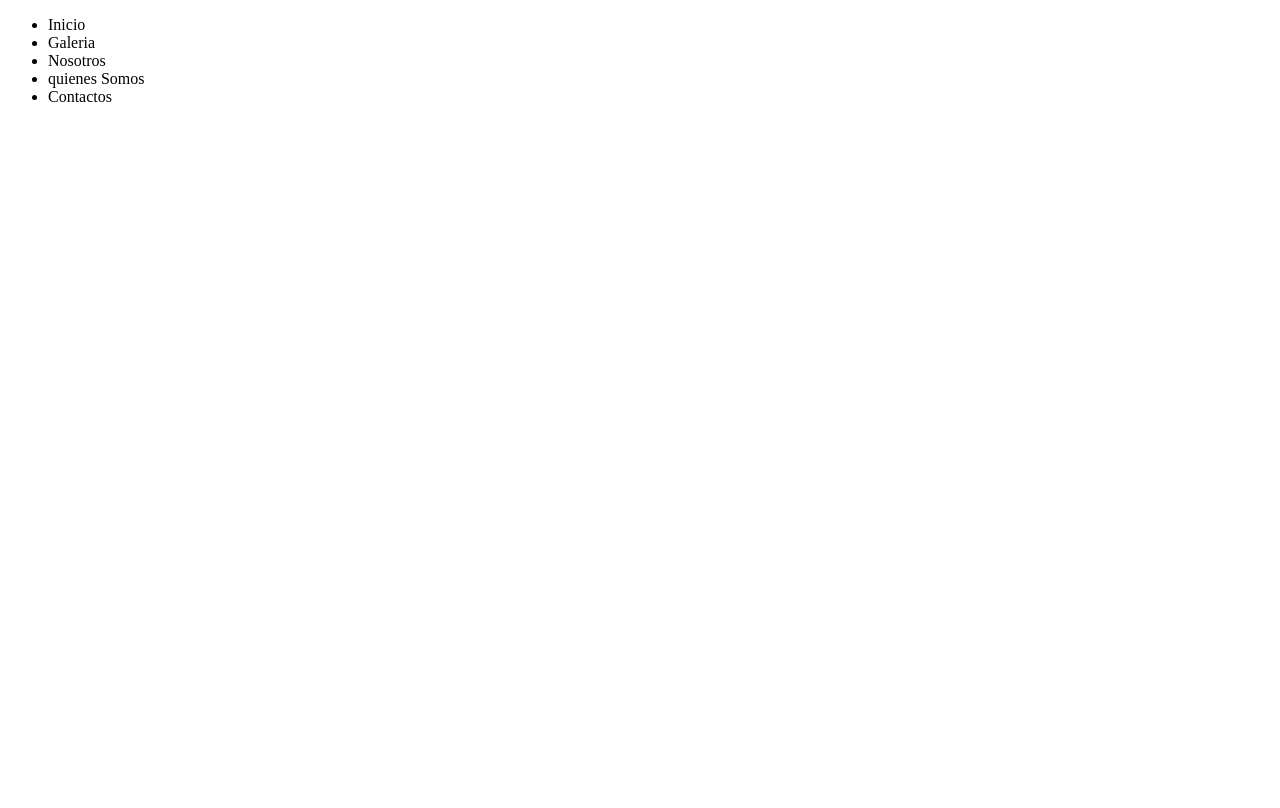
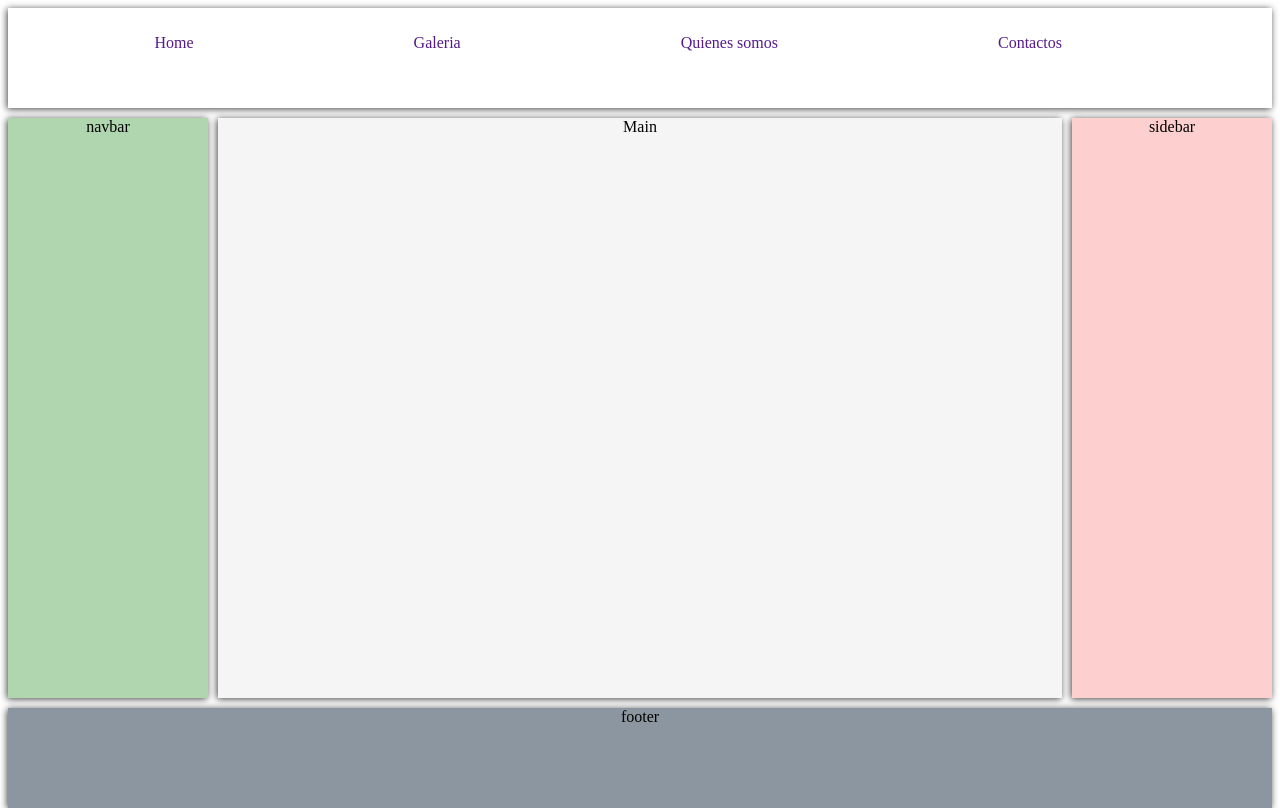
Before and after one commit to walase01/ProyectoFinalArismendy, a plain HTML site: page index.html in a window 1280 px wide. Drawn offline with Linux system fonts and the light colour scheme.

Commit message:
se agregaron los principios de los estilos a la pagina

```diff
--- a/index.html
+++ b/index.html
@@ -5,18 +5,27 @@
     <meta charset="UTF-8">
     <meta name="viewport" content="width=device-width, initial-scale=1.0">
     <title>Proyecto Final</title>
+    <link rel="stylesheet" href="style.css">
 </head>
 
-<body>
+<body class="Contenedor">
 
-    <ul>
-        <li>Inicio</li>
-        <li>Galeria</li>
-        <li>Nosotros</li>
-        <li>quienes Somos</li>
-        <li>Contactos</li>
-    </ul>
+    <header class="header">
+        <nav>
+            <ul>
+                <li><a href="">Home</a></li>
+                <li><a href="">Galeria</a></li>
+                <li><a href="">Quienes somos</a></li>
+                <li><a href="">Contactos</a></li>
+            </ul>
+        </nav>
 
+    </header>
+
+    <nav class="navbar"> navbar</nav>
+    <aside class="sidebar">sidebar</aside>
+    <article class="main">Main</article>
+    <footer class="footer">footer</footer>
 </body>
 
 </html>
--- a/style.css
+++ b/style.css
@@ -0,0 +1,85 @@
+html{
+    height: 100%;
+}
+
+body{
+    min-height: 100%;
+}
+
+.Contenedor > *{
+
+    box-shadow: -1px 1px 7px 0px rgba(0, 0, 0, 0.75);/*
+    border-radius: 4px;
+    padding: 10px;*/
+    text-align: center;
+}
+.header{
+    grid-area: header;
+    /*background-color: #85aedd;*/
+}
+
+.navbar{
+    grid-area: navbar;
+    background-color: #afd6af;
+}
+
+.sidebar{
+    grid-area: sidebar;
+    background-color: #fdcfcf;
+}
+.main{
+    grid-area: main;
+    background-color: #f5f5f5;
+}
+.footer{
+    grid-area: footer;
+    background-color: #8c96a0;
+}
+
+.Contenedor{
+
+    display: grid;
+    gap: 10px;
+    grid-template:
+      "header"  100px
+      "navbar"  50px
+      "main"    auto
+      "sidebar" 100px
+      "footer"  100px;
+}
+
+@media(min-width: 600px){
+
+    .Contenedor{
+        grid-template-columns: 200px auto;
+        grid-template-rows: 100px 50px auto 100px;
+        grid-template-areas:
+        "header  header"
+        "navbar  navbar"
+        "sidebar main"
+        "footer  footer";
+    }
+}
+
+@media(min-width: 900px){
+    .Contenedor{
+        grid-template:
+            "header header header"  100px
+            "navbar main sidebar"  auto
+            "footer footer footer"  100px /
+            200px   auto   200px;
+    }
+}
+
+nav ul li{
+    float: left;
+    list-style: none;
+    padding: 10px;
+    margin-right: 200px;
+}
+nav{
+    float: right;
+}
+a{
+    text-decoration: none;
+}
```
